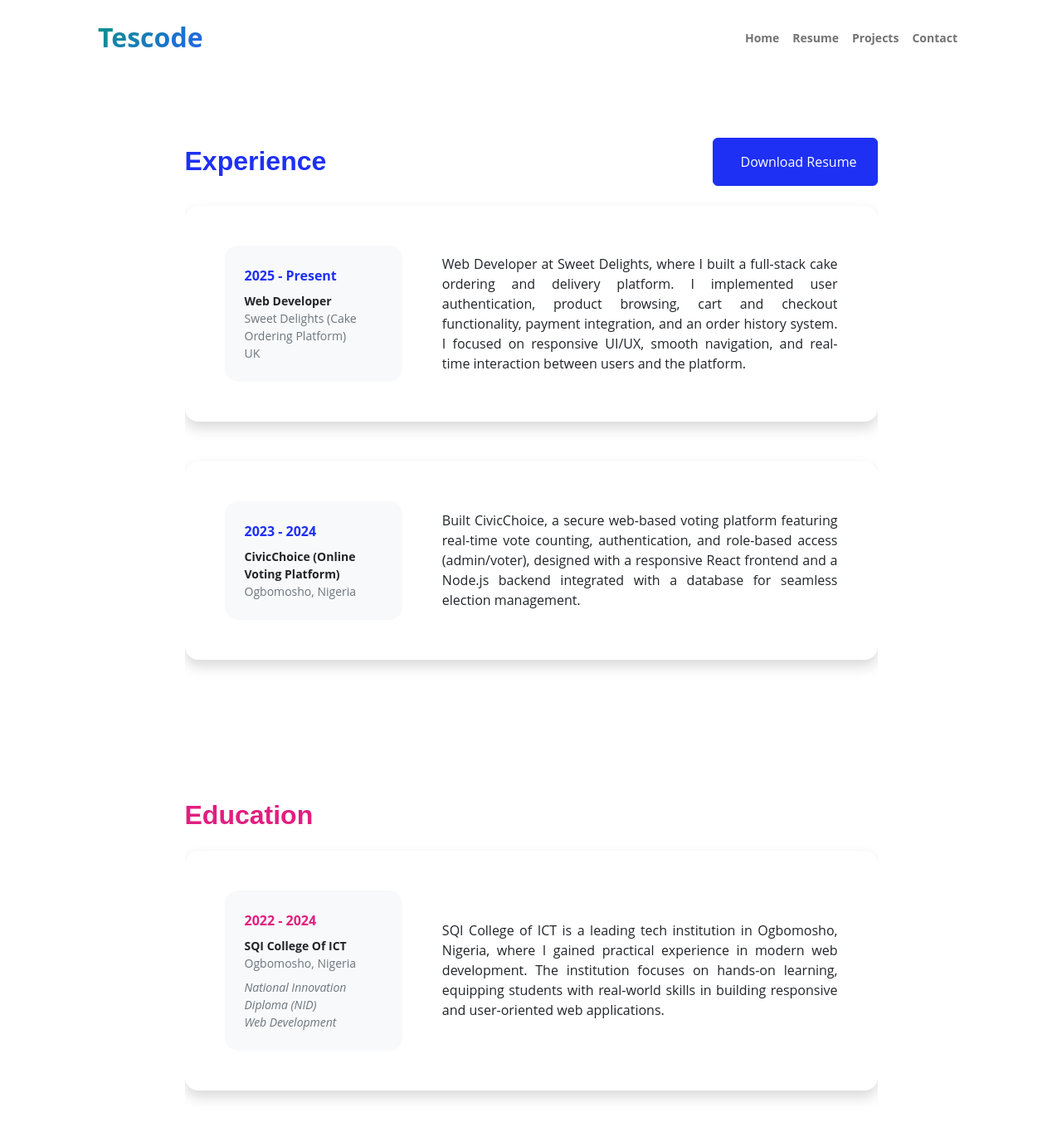
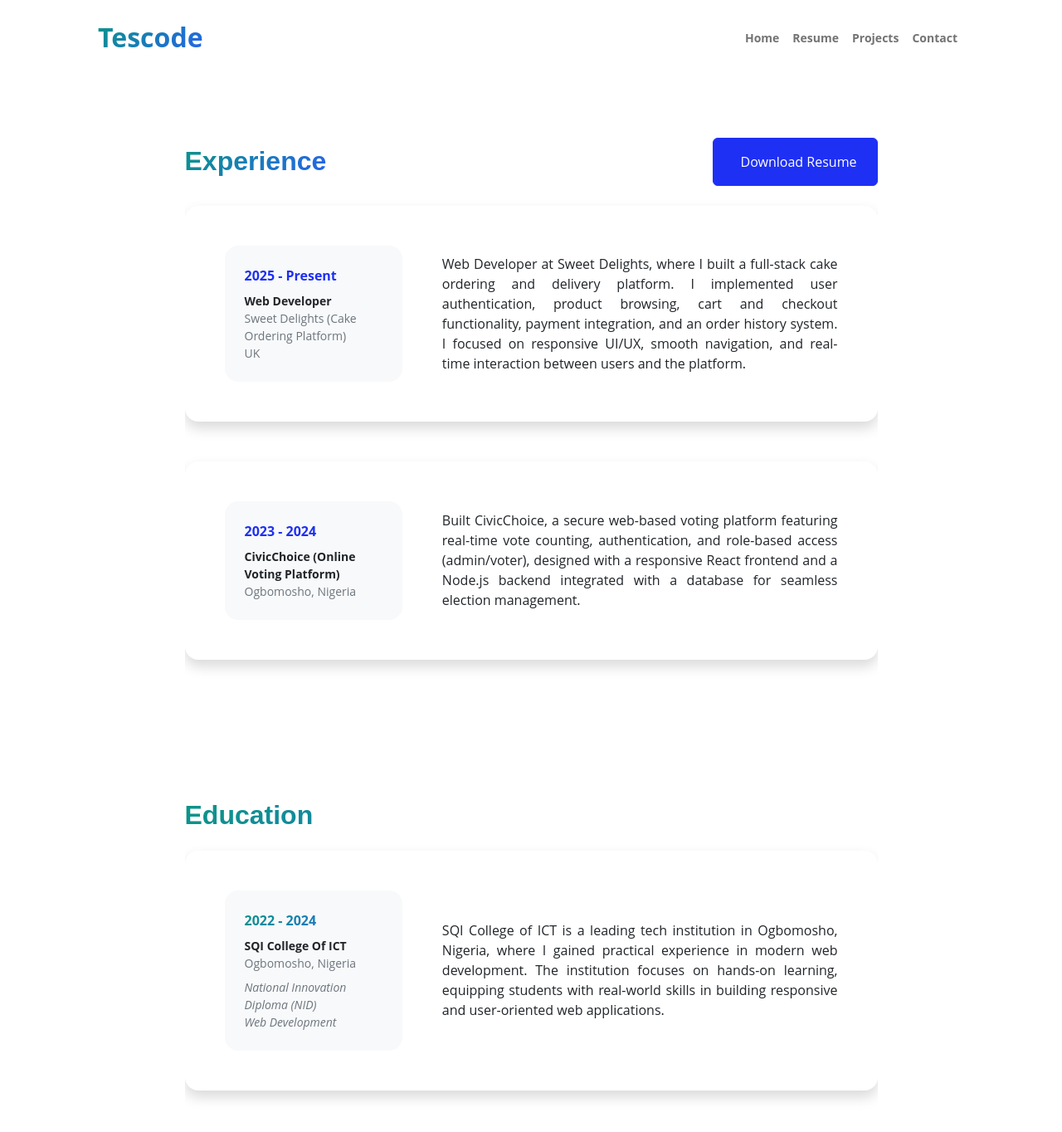
Before and after one commit to devtescode/Portfolio, a React (Vite) app: page /resume in a window 1280 px wide. Shown: the top 1364 px of the page at 83% size. Built offline with nearby package versions, Linux system fonts and the light colour scheme; some icons are missing.

Commit message:
update code

```diff
--- a/src/components/Resume-Folder/Resume.jsx
+++ b/src/components/Resume-Folder/Resume.jsx
@@ -19,13 +19,13 @@ const Resume = () => {
                             {/* Experience Section*/}
                             <section>
                                 <div className="d-flex align-items-center justify-content-between mb-4">
-                                    <h2 className="text-primary fw-bolder mb-0">Experience</h2>
+                                    <h2 className="text-gradient fw-bolder mb-0">Experience</h2>
                                     {/* Download resume button*/}
                                     {/* Note: Set the link href target to a PDF file within your project*/}
-                                    <a className="btn btn-primary px-4 py-3" href="/Teslim%20Professional%20CV%20Resume.pdf" download="Teslim_Resume.pdf">
+                                    <button className="btn btn-primary px-4 py-3" href="/Teslim%20Professional%20CV%20Resume.pdf" download="Teslim_Resume.pdf">
                                         <div className="d-inline-block bi bi-download me-2" />
                                         Download Resume
-                                    </a>
+                                    </button>
                                 </div>
                                 {/* Experience Card 1*/}
                                 <div className="card shadow border-0 rounded-4 mb-5">
@@ -74,14 +74,14 @@ const Resume = () => {
                             </section>
                             {/* Education Section*/}
                             <section>
-                                <h2 className="text-secondary fw-bolder mb-4">Education</h2>
+                                <h2 className="text-gradient fw-bolder mb-4">Education</h2>
                                 {/* Education Card 1*/}
                                 <div className="card shadow border-0 rounded-4 mb-5">
                                     <div className="card-body p-5">
                                         <div className="row align-items-center gx-5">
                                             <div className="col text-center text-lg-start mb-4 mb-lg-0">
                                                 <div className="bg-light p-4 rounded-4">
-                                                    <div className="text-secondary fw-bolder mb-2">
+                                                    <div className="text-gradient fw-bolder mb-2">
                                                         2022 - 2024
                                                     </div>
                                                     <div className="mb-2">
```
Also changed, not shown: src/index.css.
